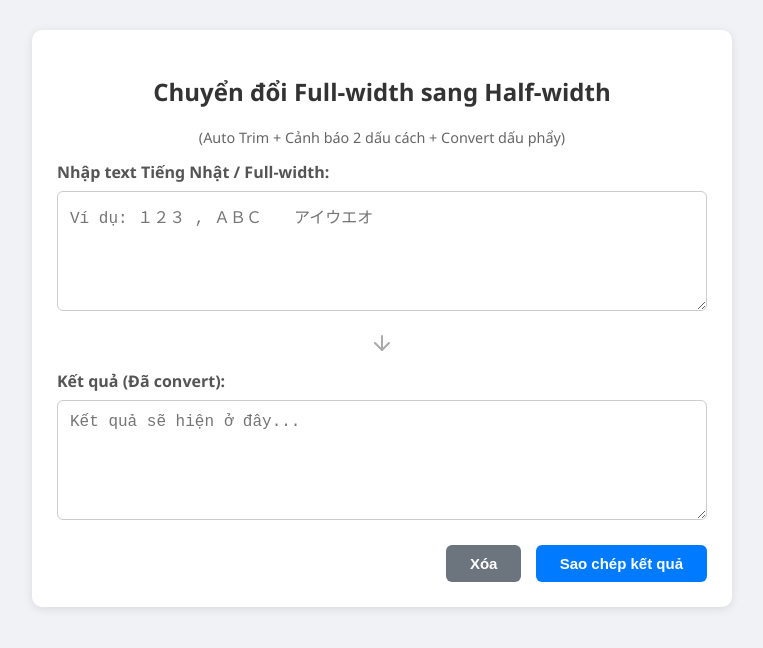
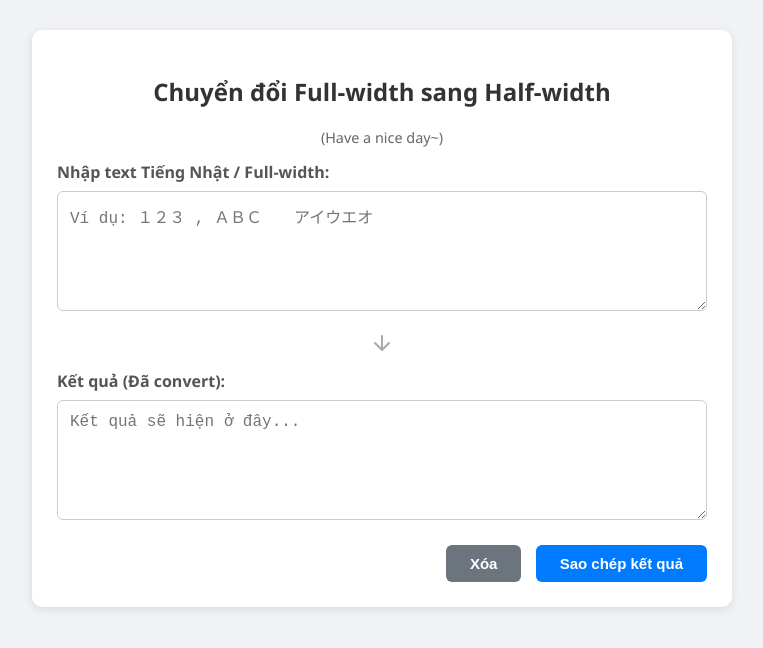
Before and after one commit to diepnoble93-debug/convert-text, a plain HTML site: page index.html in a window 1280 px wide. Shown: the whole page, without its empty margins (258-1021 px from the left). Drawn offline with Linux system fonts and the light colour scheme.

Commit message:
Update index.html

```diff
--- a/index.html
+++ b/index.html
@@ -36,7 +36,7 @@
 
     <div class="container">
         <h2>Chuyển đổi Full-width sang Half-width</h2>
-        <p style="text-align: center; color: #666; font-size: 0.9em;">(Auto Trim + Cảnh báo 2 dấu cách + Convert dấu phẩy)</p>
+        <p style="text-align: center; color: #666; font-size: 0.9em;">(Have a nice day~)</p>
 
         <label for="inputText">Nhập text Tiếng Nhật / Full-width:</label>
         <textarea id="inputText" placeholder="Ví dụ: １２３ , ＡＢＣ　　アイウエオ"></textarea>
```
